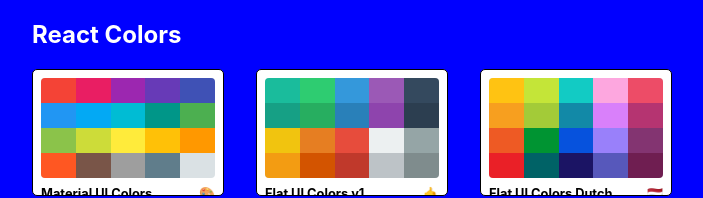
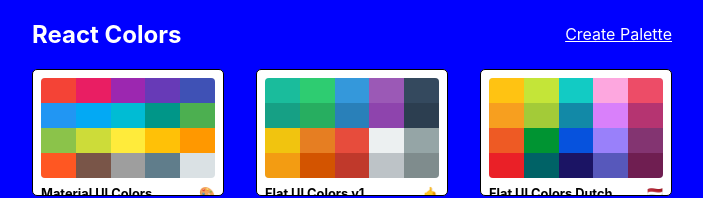
Before and after one commit to shikhar0208/Color-Palette-App, a React (Create React App) app: page / in a window 1280 px wide. Shown: the top 198 px of the page, without its empty margins (288-991 px from the left). Built offline with nearby package versions, Linux system fonts and the light colour scheme.

Commit message:
Add a NewPaletteForm and Link to create new palette

```diff
--- a/src/App.js
+++ b/src/App.js
@@ -6,6 +6,7 @@
 import './App.css';
 import seedPalettes from './seedPalettes';
 import { generatePalette } from './ColorHelper';
+import NewPaletteForm from './NewPaletteForm';
 
 class App extends React.Component {
   findPalette(id) {
@@ -17,6 +18,7 @@
     return (
       <Switch>
         <Route path="/" exact={true} render={(routeProps) => <PaletteList palettes={seedPalettes} {...routeProps}/>}/>
+        <Route path="/palette/new" exact={true} render={() => <NewPaletteForm />} />
         <Route
           path="/palette/:id"
           exact={true}
--- /dev/null
+++ b/src/NewPaletteForm.js
@@ -0,0 +1,13 @@
+import React from 'react';
+
+class NewPaletteForm extends React.Component {
+  render() {
+    return(
+      <div>
+        <h1>New Palette form</h1>
+      </div>
+    )
+  }
+};
+
+export default NewPaletteForm;
--- a/src/PaletteList.js
+++ b/src/PaletteList.js
@@ -1,4 +1,5 @@
 import React from "react";
+import {Link} from 'react-router-dom';
 import MiniPalette from "./MiniPalette";
 import { withStyles } from "@material-ui/styles";
 import styles from './styles/PaletteListStyles';
@@ -15,6 +16,7 @@
         <div className={classes.container}>
           <nav className={classes.nav}>
             <h1>React Colors</h1>
+            <Link to='/palette/new'>Create Palette</Link>
           </nav>
           <div className={classes.palettes}>
             {palettes.map((palette) => (
--- a/src/styles/PaletteListStyles.js
+++ b/src/styles/PaletteListStyles.js
@@ -17,7 +17,11 @@
     display: "flex",
     width: "100%",
     justifyContent: "space-between",
-    color: "white"
+    color: "white",
+    alignItems: "center",
+    "& a": {
+      color: "white"
+    }
   },
   palettes: {
     boxSizing: "border-box",
```
